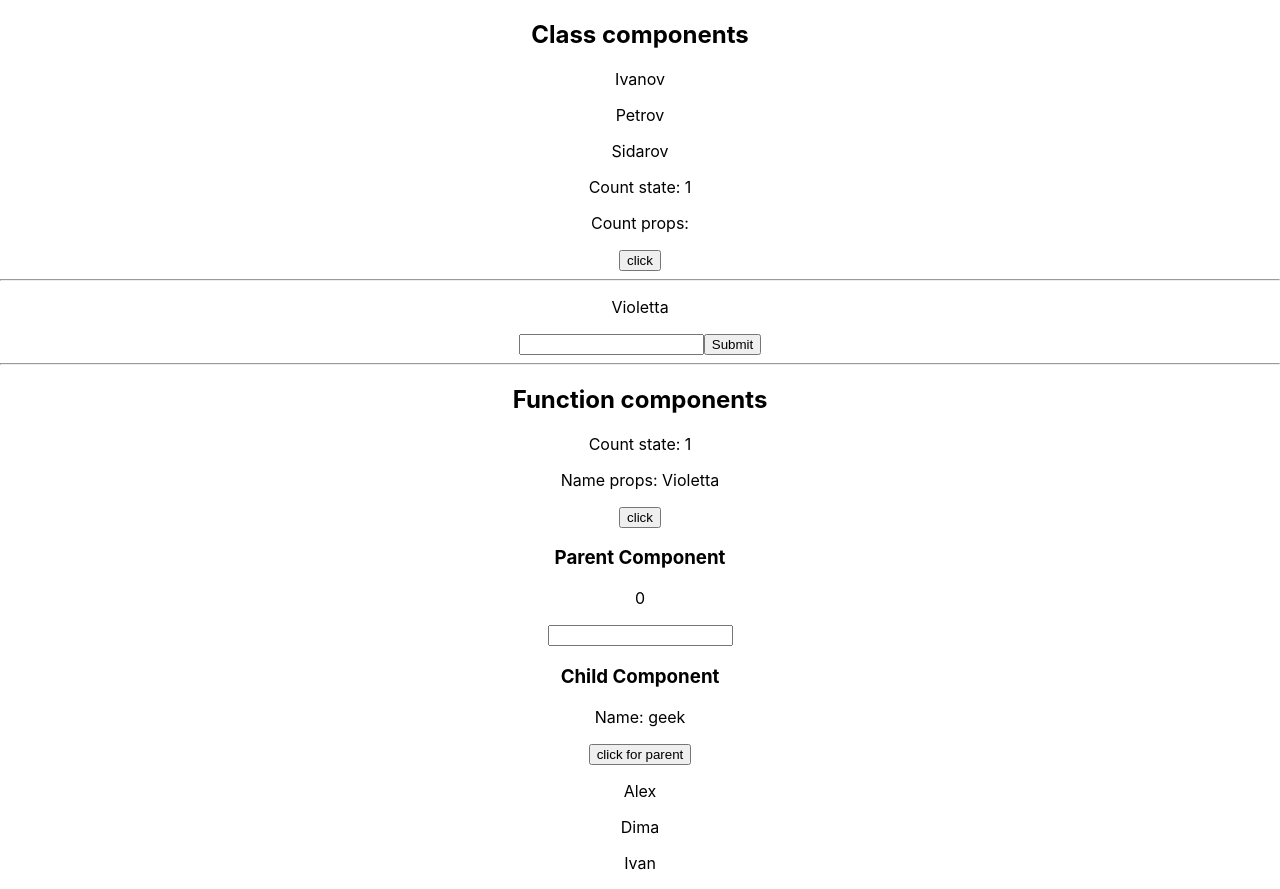
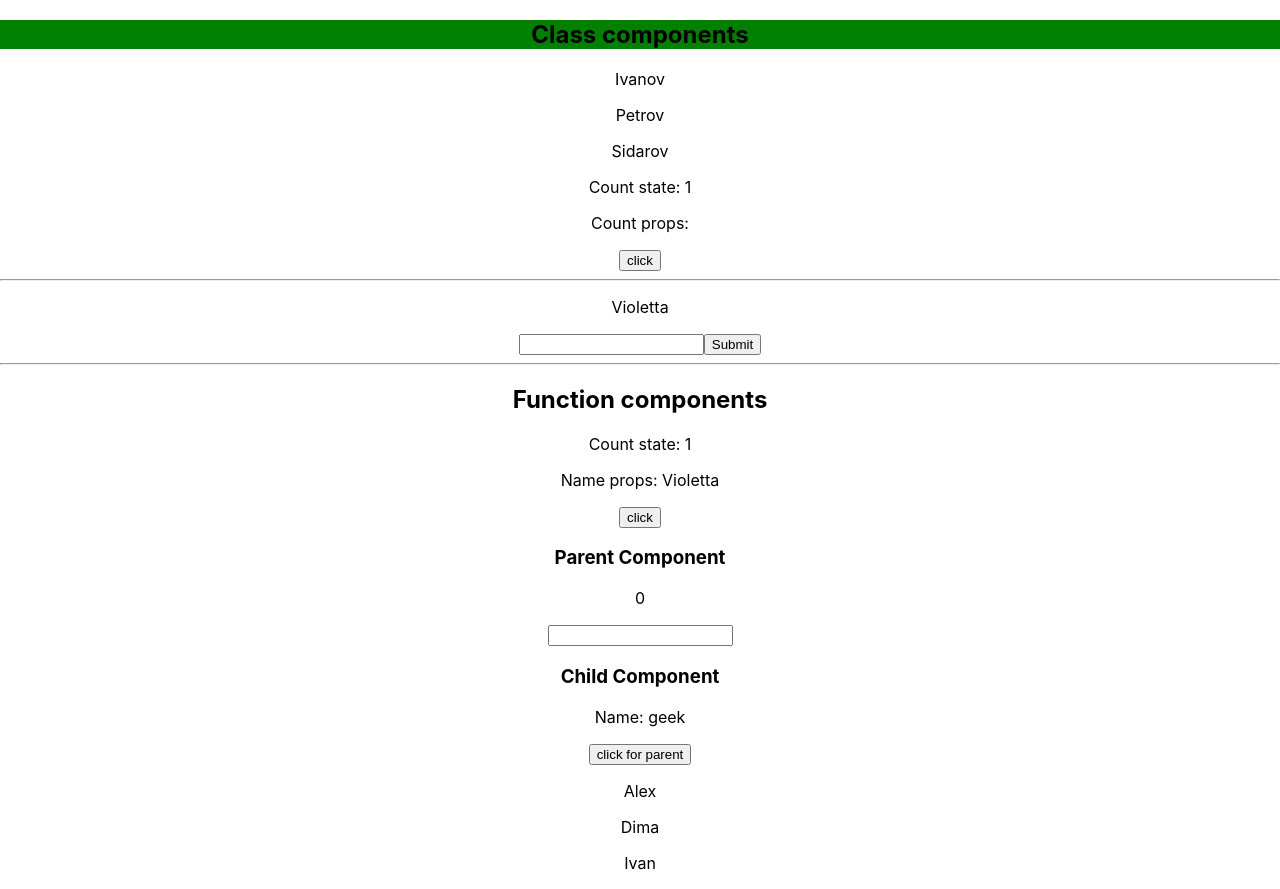
Before and after one commit to ViolettaFilimonova/ReactGB, a React (Create React App) app: page / in a window 1280 px wide. Built offline with nearby package versions, Linux system fonts and the light colour scheme; the HTML template or start-up script is replaced by a standard one.

Commit message:
inline style

```diff
--- a/src/App.jsx
+++ b/src/App.jsx
@@ -16,7 +16,7 @@ function App() {
     }
   return (
     <div className="App">
-        <h2>Class components</h2>
+        <h2 style={{backgroundColor: 'green'}}>Class components</h2>
         <CountClass/>
         <ClassForm/>
         <hr/>
```
